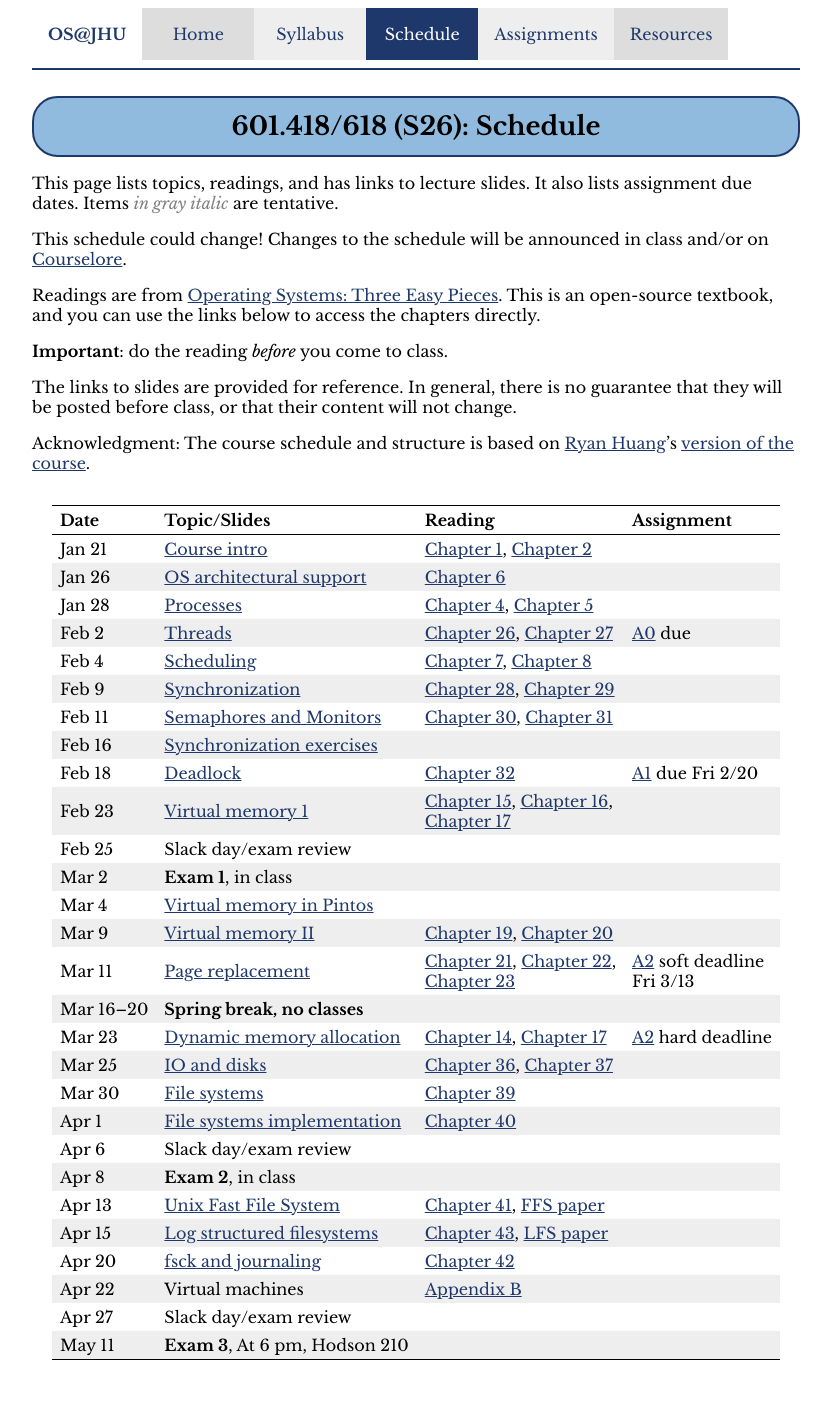
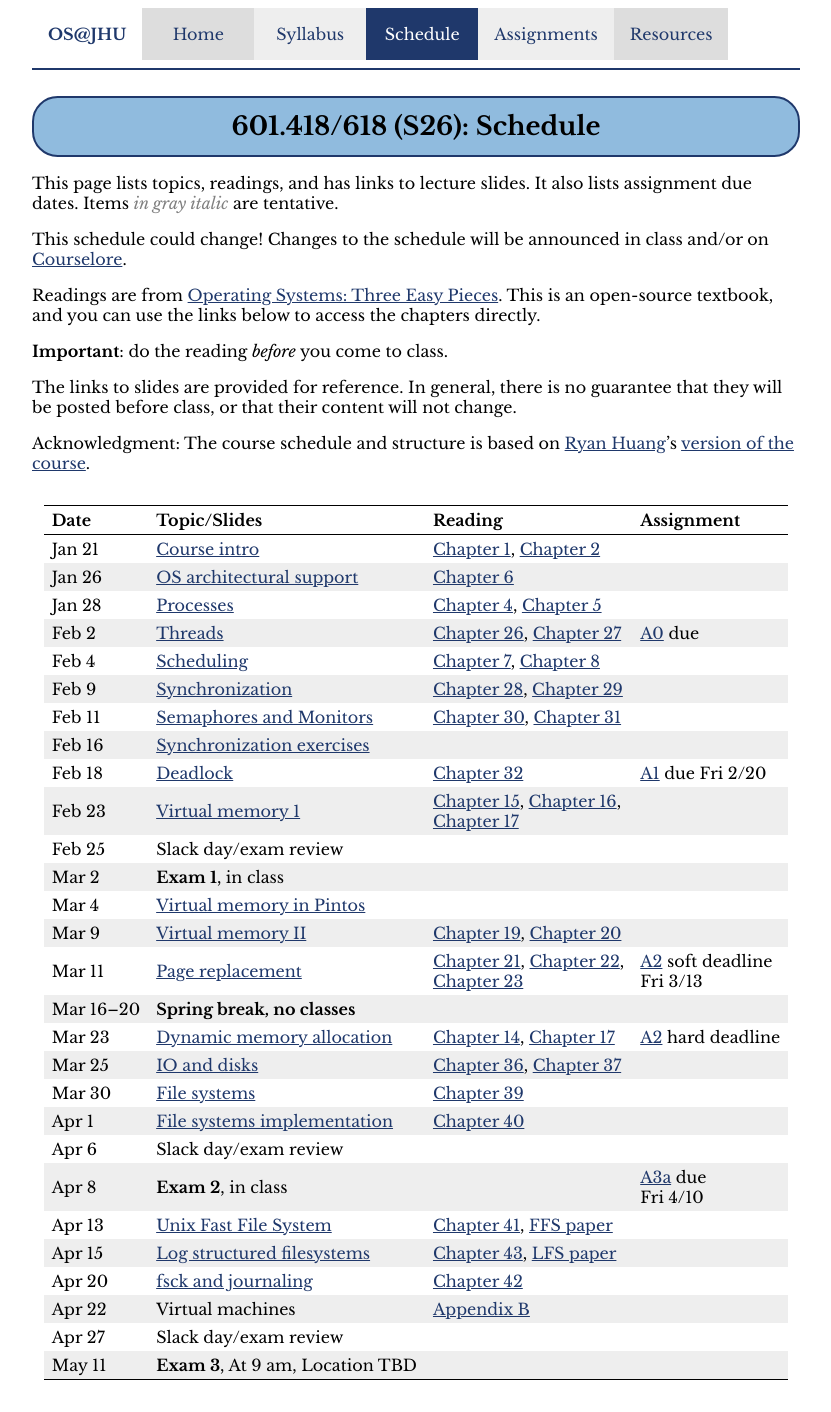
Before and after one commit to jhuopsys/spring2026, a Jekyll site: the page built from schedule.md, in a window 1280 px wide. Shown: the whole page, without its empty margins (224-1055 px from the left). Built offline with Jekyll 4.4.1, drawn with Linux system fonts in a browser that asks for light colours.

Commit message:
post assignments 3a and 3b

```diff
--- a/schedule.csv
+++ b/schedule.csv
@@ -20,10 +20,10 @@
 Mar 30,"File systems",lectures/lecture15.pdf,,"[Chapter 39](http://pages.cs.wisc.edu/~remzi/OSTEP/file-intro.pdf)",
 Apr 1,"File systems implementation",lectures/lecture16.pdf,,"[Chapter 40](http://pages.cs.wisc.edu/~remzi/OSTEP/file-implementation.pdf)"
 Apr 6,"Slack day/exam review",,,,
-Apr 8,"**Exam 2**, in class",,,,"<!--[A3a](assign/assign03a.html) due<br>Fri 4/110-->"
+Apr 8,"**Exam 2**, in class",,,,"[A3a](assign/assign03a.html) due<br>Fri 4/10"
 Apr 13,"Unix Fast File System",lectures/lecture17.pdf,,"[Chapter 41](http://pages.cs.wisc.edu/~remzi/OSTEP/file-ffs.pdf), [FFS paper](https://dsf.berkeley.edu/cs262/FFS.pdf)",
 Apr 15,"Log structured filesystems",lectures/lecture18.pdf,,"[Chapter 43](http://pages.cs.wisc.edu/~remzi/OSTEP/file-lfs.pdf), [LFS paper](https://dl.acm.org/doi/pdf/10.1145/146941.146943)"
 Apr 20,"fsck and journaling",lectures/lecture19.pdf,,"[Chapter 42](http://pages.cs.wisc.edu/~remzi/OSTEP/file-journaling.pdf)"
 Apr 22,"Virtual machines",,,"[Appendix B](http://pages.cs.wisc.edu/~remzi/OSTEP/vmm-intro.pdf)",
-Apr 27,"Slack day/exam review",,,,
-May 11,"**Exam 3**, At 6 pm, Hodson 210"
+Apr 27,"Slack day/exam review",,,,"<!--[A3b](assign/assign03b.html) due-->"
+May 11,"**Exam 3**, At 9 am, Location TBD"
--- a/schedule.md
+++ b/schedule.md
@@ -49,10 +49,10 @@
 Mar 30 | [File systems](lectures/lecture15.pdf) | [Chapter 39](http://pages.cs.wisc.edu/~remzi/OSTEP/file-intro.pdf) |
 Apr 1 | [File systems implementation](lectures/lecture16.pdf) | [Chapter 40](http://pages.cs.wisc.edu/~remzi/OSTEP/file-implementation.pdf) |
 Apr 6 | Slack day/exam review |  |
-Apr 8 | **Exam 2**, in class |  | <!--[A3a](assign/assign03a.html) due<br>Fri 4/110-->
+Apr 8 | **Exam 2**, in class |  | [A3a](assign/assign03a.html) due<br>Fri 4/10
 Apr 13 | [Unix Fast File System](lectures/lecture17.pdf) | [Chapter 41](http://pages.cs.wisc.edu/~remzi/OSTEP/file-ffs.pdf), [FFS paper](https://dsf.berkeley.edu/cs262/FFS.pdf) |
 Apr 15 | [Log structured filesystems](lectures/lecture18.pdf) | [Chapter 43](http://pages.cs.wisc.edu/~remzi/OSTEP/file-lfs.pdf), [LFS paper](https://dl.acm.org/doi/pdf/10.1145/146941.146943) |
 Apr 20 | [fsck and journaling](lectures/lecture19.pdf) | [Chapter 42](http://pages.cs.wisc.edu/~remzi/OSTEP/file-journaling.pdf) |
 Apr 22 | Virtual machines | [Appendix B](http://pages.cs.wisc.edu/~remzi/OSTEP/vmm-intro.pdf) |
-Apr 27 | Slack day/exam review |  |
-May 11 | **Exam 3**, At 6 pm, Hodson 210 |  |
+Apr 27 | Slack day/exam review |  | <!--[A3b](assign/assign03b.html) due-->
+May 11 | **Exam 3**, At 9 am, Location TBD |  |
```
Also changed, not shown: assign/assign03a.md (+1 -1 lines), assign/assign03b.md (+1 -1 lines), assignments.md (+2 -2 lines), index.md (+5 -0 lines).
